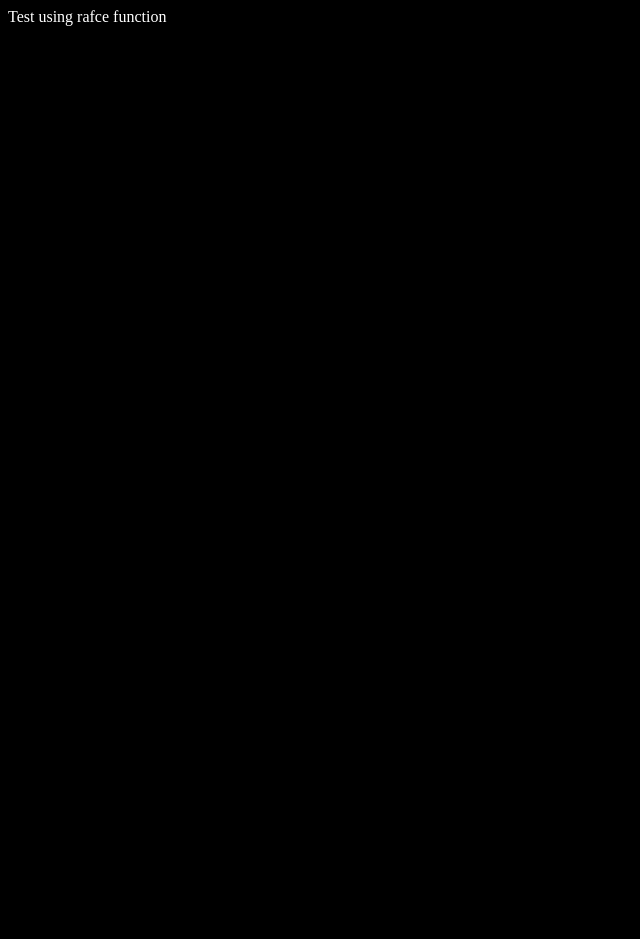
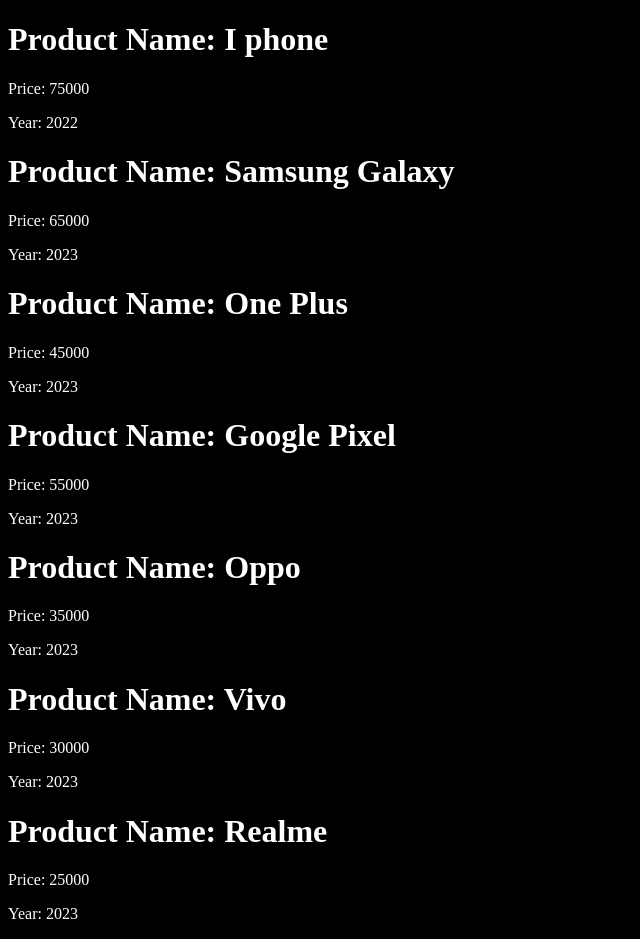
Before and after one commit to gouravgithub7710/web-dev-start-to-end, a React (Vite) app in the folder React_Chapter/: page / in a window 1280 px wide. Shown: the whole page, without its empty margins (0-640 px from the left). Before the commit the page ends 800 px from the top, so only its background shows below. Built offline with nearby package versions, Linux system fonts and the light colour scheme.

Commit message:
Product details showing using props

```diff
--- a/React_Chapter/src/App.jsx
+++ b/React_Chapter/src/App.jsx
@@ -77,12 +77,19 @@
 //import { Test } from './components/Test'
 // import Test from './components/Test'
 import Test from './components/test'
+import Product from './components/Product'
 const App = () => {
   return (
   <>
     {/* <Person/> */}
-    <Test/>
-
+    {/* <Test/> */}
+    <Product name="I phone" price="75000" year="2022"/>
+    <Product name="Samsung Galaxy" price="65000" year="2023"/>
+    <Product name="One Plus" price="45000" year="2023"/>
+    <Product name="Google Pixel" price="55000" year="2023"/>
+    <Product name="Oppo" price="35000" year="2023"/>
+    <Product name="Vivo" price="30000" year="2023"/>
+    <Product name="Realme" price="25000" year="2023"/>
   </>
 
   )
--- /dev/null
+++ b/React_Chapter/src/components/Product.jsx
@@ -0,0 +1,14 @@
+import React from 'react'
+
+const Product = ({name,price,year}) => {
+  return (
+    <div>
+      <h1>Product Name: {name}</h1>
+      <p>Price: {price}</p>
+      <p>Year: {year}</p>
+
+    </div>
+  )
+}
+
+export default Product
```
